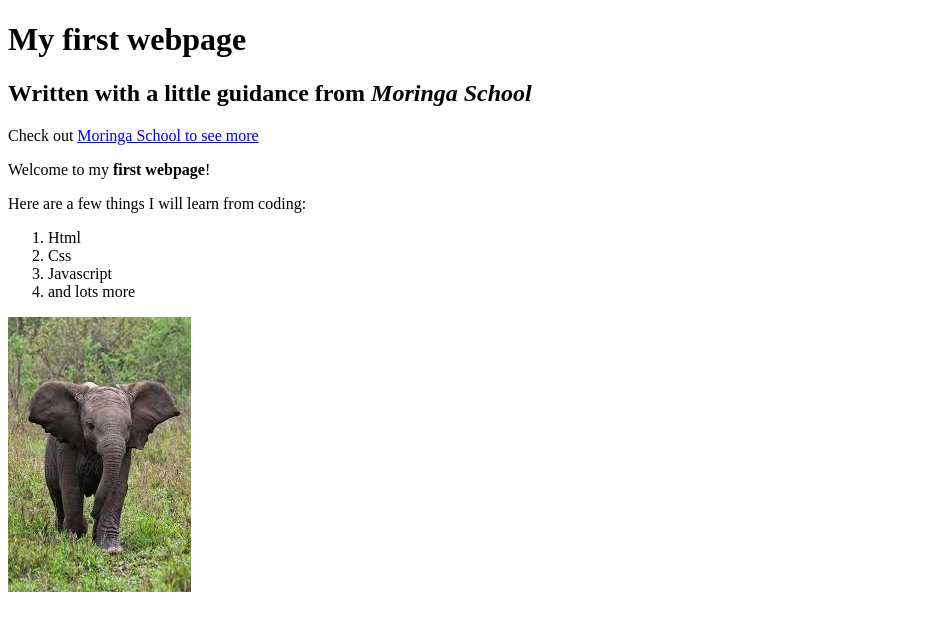
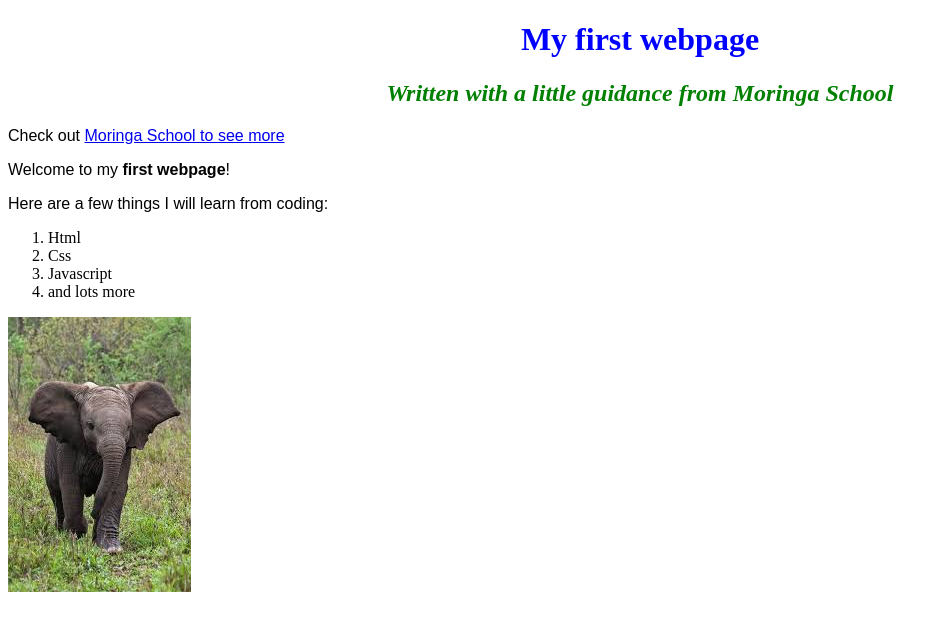
Before and after one commit to Carolkinyua-hub/my-first-website, a plain HTML site: page my-first-website.html in a window 1280 px wide. Shown: the whole page, without its empty margins (0-948 px from the left). Drawn offline with Linux system fonts and the light colour scheme.

Commit message:
css styling

```diff
--- a/my-first-website.html
+++ b/my-first-website.html
@@ -1,10 +1,54 @@
 <!DOCTYPE html>
 <html>
- <head>
-    <title>My first webpage!</title>
- </head>
+<head>
+ <title>My first webpage!</title>
+ <link href="css/styles.css" rel="stylesheet" type="text/css">
+<style>
+ h1 {
+ color: blue;
+ text-align: center;
+}
+h2 {
+ color: green;
+ font-style: italic;
+ text-align: center;
+}
+p {
+ font-family: sans-serif;
+}
+ul {
+ line-height: 40px;
+}
+
+</<style media="screen">
+
+
+
+</head>
+
  <body>
+   <<style media="screen">
+
+
+   h1 {
+   color: blue;
+   text-align: center;
+ }
+ h2 {
+   color: green;
+   font-style: italic;
+   text-align: center;
+ }
+ p {
+   font-family: sans-serif;
+ }
+ ul {
+   line-height: 40px;
+ }
+  </style>
+
   <h1>My first webpage</h1>
+
  <h2>Written with a little guidance from <em>Moringa School</em></h2>
  <p>Check out <a href="http://moringaschool.com/">Moringa School to see more </a></p>
  <p>Welcome to my <strong>first webpage</strong>!</p>
```
